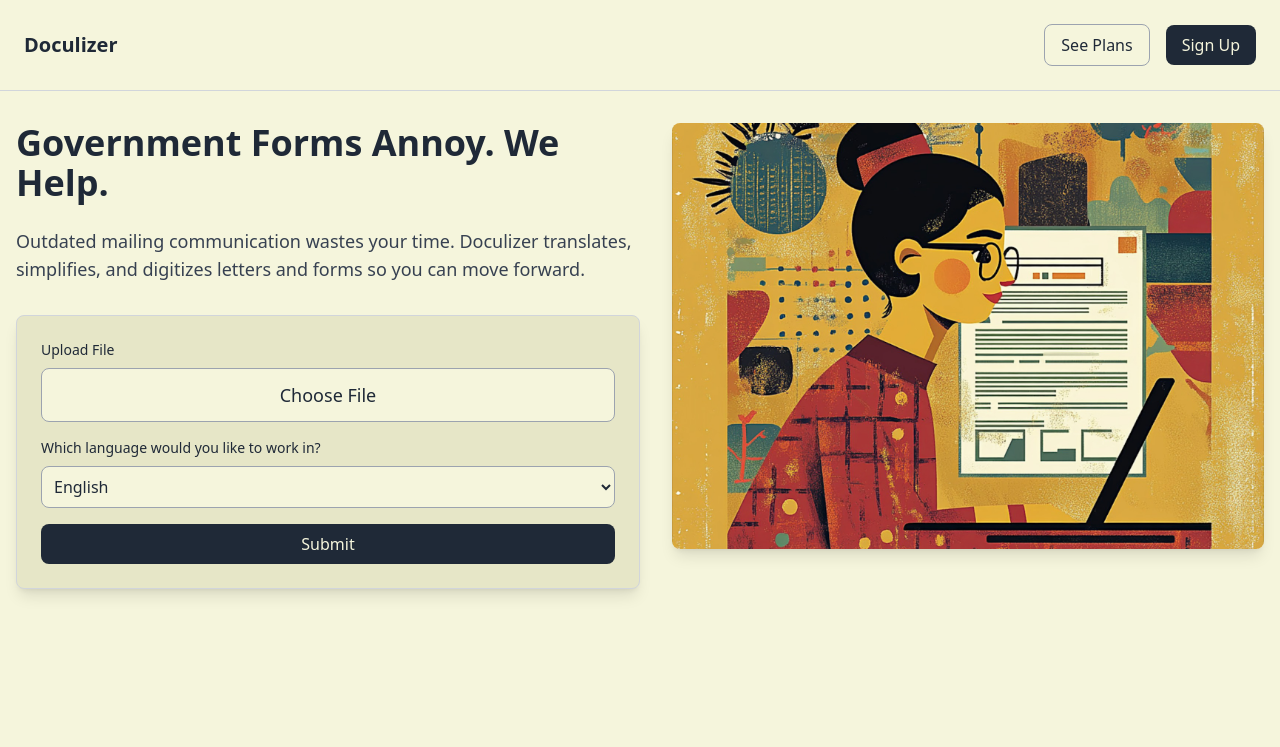
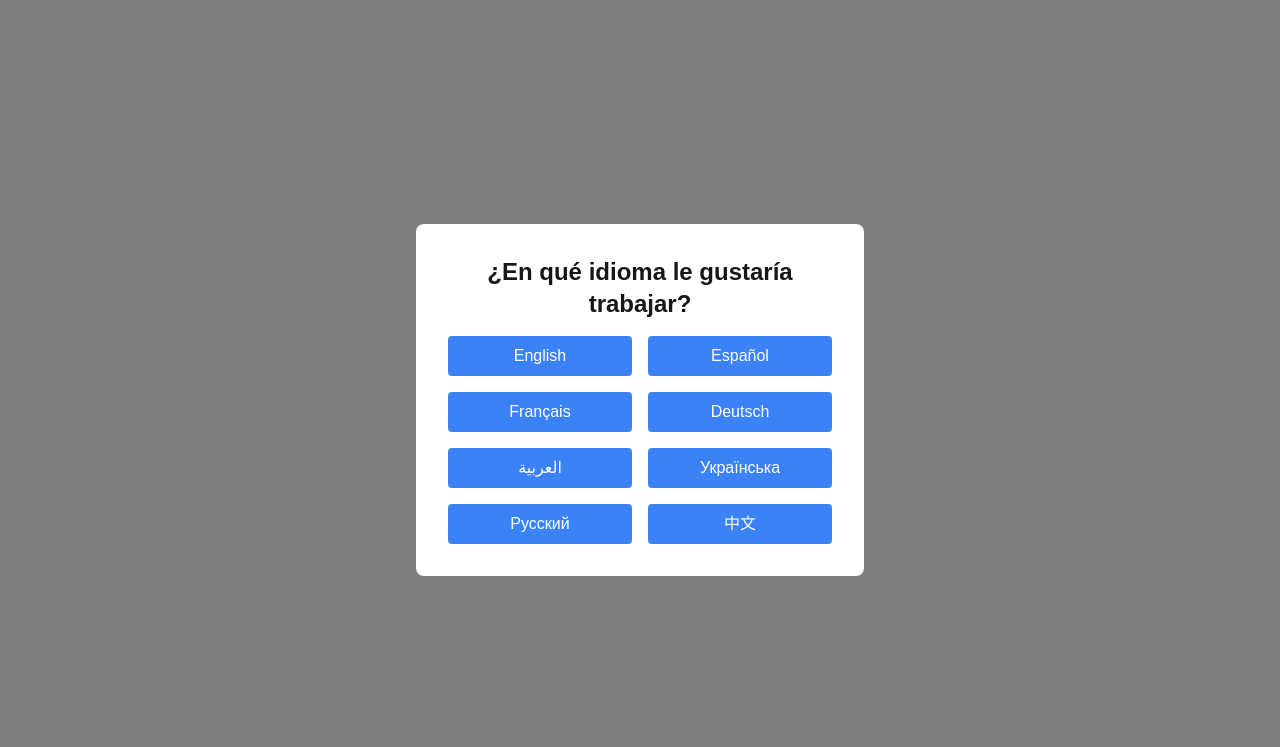
Before and after one commit to Aronart/letterizer, a Next.js app: page / in a window 1280 px wide. Shown: the top 747 px of the page. Built offline with nearby package versions, Linux system fonts and the light colour scheme.

Commit message:
initial change with lang overlay

```diff
--- a/app/page.tsx
+++ b/app/page.tsx
@@ -1,30 +1,48 @@
-"use client";
+'use client'
 
-import { useState, FormEvent, ChangeEvent, useRef } from "react";
-import { v4 as uuidv4 } from "uuid";
-import Image from "next/image";
+import { useState, useEffect, useRef, FormEvent, ChangeEvent } from 'react'
+import Image from 'next/image'
+import { v4 as uuidv4 } from 'uuid'
+
+const languages = [
+  { code: 'en', name: 'English', question: 'Which language would you like to work in?' },
+  { code: 'es', name: 'Español', question: '¿En qué idioma le gustaría trabajar?' },
+  { code: 'fr', name: 'Français', question: 'Dans quelle langue souhaitez-vous travailler ?' },
+  { code: 'de', name: 'Deutsch', question: 'In welcher Sprache möchten Sie arbeiten?' },
+  { code: 'ar', name: 'العربية', question: 'بأي لغة ترغب في العمل؟' },
+  { code: 'uk', name: 'Українська', question: 'Якою мовою ви хотіли б працювати?' },
+  { code: 'ru', name: 'Русский', question: 'На каком языке вы хотели бы работать?' },
+  { code: 'zh', name: '中文', question: '您想使用哪种语言工作？' }
+]
 
 export default function Home() {
-  const [files, setFiles] = useState<File[]>([]);
-  const [language, setLanguage] = useState("en");
-  const [chatMessages, setChatMessages] = useState<
-    { role: string; content: string }[]
-  >([]);
-  const [sessionId] = useState(uuidv4());
-  const [uploading, setUploading] = useState(false);
-  const [showChat, setShowChat] = useState(false);
-  const resultRef = useRef<HTMLDivElement>(null);
-  const pricingRef = useRef<HTMLDivElement>(null);
+  const [files, setFiles] = useState<File[]>([])
+  const [language, setLanguage] = useState<string>('')
+  const [chatMessages, setChatMessages] = useState<{ role: string; content: string }[]>([])
+  const [sessionId] = useState(uuidv4())
+  const [uploading, setUploading] = useState(false)
+  const [showChat, setShowChat] = useState(false)
+  const resultRef = useRef<HTMLDivElement>(null)
+  const pricingRef = useRef<HTMLDivElement>(null)
+  const [currentQuestionIndex, setCurrentQuestionIndex] = useState(0)
+
+  useEffect(() => {
+    const interval = setInterval(() => {
+      setCurrentQuestionIndex((prevIndex) => (prevIndex + 1) % languages.length)
+    }, 3000) // Change question every 3 seconds
+
+    return () => clearInterval(interval)
+  }, [])
 
   const handleFileChange = (e: ChangeEvent<HTMLInputElement>) => {
     if (e.target.files) {
-      setFiles(Array.from(e.target.files));
+      setFiles(Array.from(e.target.files))
     }
-  };
+  }
 
-  const handleLanguageChange = (e: ChangeEvent<HTMLSelectElement>) => {
-    setLanguage(e.target.value);
-  };
+  const handleLanguageSelect = (langCode: string) => {
+    setLanguage(langCode)
+  }
 
   const uploadFileToS3 = async (file: File): Promise<string | null> => {
     try {
@@ -32,53 +50,53 @@ export default function Home() {
         method: "POST",
         headers: { "Content-Type": "application/json" },
         body: JSON.stringify({ filename: file.name, fileType: file.type }),
-      });
+      })
 
-      const { uploadURL } = await response.json();
+      const { uploadURL } = await response.json()
 
       await fetch(uploadURL, {
         method: "PUT",
         headers: { "Content-Type": file.type },
         body: file,
-      });
+      })
 
-      return `uploads/${file.name}`;
+      return `uploads/${file.name}`
     } catch (error) {
-      console.error("Error uploading file:", error);
-      return null;
+      console.error("Error uploading file:", error)
+      return null
     }
-  };
+  }
 
   const handleSubmit = async (e: FormEvent) => {
-    e.preventDefault();
+    e.preventDefault()
     if (files.length === 0) {
-      alert("Please upload at least one file.");
-      return;
+      alert("Please upload at least one file.")
+      return
     }
 
-    setUploading(true);
+    setUploading(true)
 
     try {
-      const s3Key = await uploadFileToS3(files[0]);
+      const s3Key = await uploadFileToS3(files[0])
 
       if (s3Key) {
         const ocrResponse = await fetch("/api/ocr", {
           method: "POST",
           headers: { "Content-Type": "application/json" },
           body: JSON.stringify({ s3Key, sessionId }),
-        });
+        })
 
-        const { extractedText } = await ocrResponse.json();
+        const { extractedText } = await ocrResponse.json()
 
         if (!extractedText) {
-          alert("Failed to extract text from the document.");
-          return;
+          alert("Failed to extract text from the document.")
+          return
         }
 
         setChatMessages((prev) => [
           ...prev,
           { role: "assistant", content: "" },
-        ]);
+        ])
 
         const openaiResponse = await fetch("/api/openai", {
           method: "POST",
@@ -89,41 +107,41 @@ export default function Home() {
             language,
             action: "summarize",
           }),
-        });
+        })
 
-        const reader = openaiResponse.body?.getReader();
+        const reader = openaiResponse.body?.getReader()
         if (reader) {
-          const decoder = new TextDecoder("utf-8");
-          let content = "";
+          const decoder = new TextDecoder("utf-8")
+          let content = ""
 
           while (true) {
-            const { done, value } = await reader.read();
-            if (done) break;
+            const { done, value } = await reader.read()
+            if (done) break
 
-            const chunk = decoder.decode(value, { stream: true });
-            content += chunk;
+            const chunk = decoder.decode(value, { stream: true })
+            content += chunk
 
             setChatMessages((prev) => [
               ...prev.slice(0, -1),
               { role: "assistant", content },
-            ]);
+            ])
           }
         }
 
-        setShowChat(true);
+        setShowChat(true)
       } else {
-        alert("Failed to upload the file.");
+        alert("Failed to upload the file.")
       }
     } catch (error) {
-      console.error("Error during processing:", error);
-      alert("An error occurred during processing.");
+      console.error("Error during processing:", error)
+      alert("An error occurred during processing.")
     }
 
-    setUploading(false);
-  };
+    setUploading(false)
+  }
 
   const handleChatSubmit = async (message: string) => {
-    setChatMessages((prev) => [...prev, { role: "user", content: message }]);
+    setChatMessages((prev) => [...prev, { role: "user", content: message }])
 
     try {
       const response = await fetch("/api/openai", {
@@ -135,87 +153,91 @@ export default function Home() {
           sessionId,
           language,
         }),
-      });
+      })
 
-      const reader = response.body?.getReader();
+      const reader = response.body?.getReader()
       if (reader) {
-        const decoder = new TextDecoder("utf-8");
-        let content = "";
+        const decoder = new TextDecoder("utf-8")
+        let content = ""
 
         setChatMessages((prev) => [
           ...prev,
           { role: "assistant", content: "" },
-        ]);
+        ])
 
         while (true) {
-          const { done, value } = await reader.read();
-          if (done) break;
+          const { done, value } = await reader.read()
+          if (done) break
 
-          const chunk = decoder.decode(value, { stream: true });
-          content += chunk;
+          const chunk = decoder.decode(value, { stream: true })
+          content += chunk
 
           setChatMessages((prev) => {
-            const updatedMessages = [...prev];
+            const updatedMessages = [...prev]
             const lastMessageIndex = updatedMessages.findIndex(
               (msg) => msg.role === "assistant" && msg.content === ""
-            );
+            )
             if (lastMessageIndex !== -1) {
-              updatedMessages[lastMessageIndex].content = content;
+              updatedMessages[lastMessageIndex].content = content
             }
-            return updatedMessages;
-          });
+            return updatedMessages
+          })
         }
       }
     } catch (error) {
-      console.error("Error during chat processing:", error);
-      alert("An error occurred during chat processing.");
+      console.error("Error during chat processing:", error)
+      alert("An error occurred during chat processing.")
     }
-  };
+  }
 
   const scrollToPricing = () => {
-    pricingRef.current?.scrollIntoView({ behavior: "smooth" });
-  };
+    pricingRef.current?.scrollIntoView({ behavior: "smooth" })
+  }
+
+  if (!language) {
+    return (
+      <div className="fixed inset-0 bg-black bg-opacity-50 flex items-center justify-center z-50">
+        <div className="bg-white rounded-lg p-8 max-w-md w-full">
+          <h2 className="text-2xl font-bold mb-4 text-center">
+            {languages[currentQuestionIndex].question}
+          </h2>
+          <div className="grid grid-cols-2 gap-4">
+            {languages.map((lang) => (
+              <button
+                key={lang.code}
+                onClick={() => handleLanguageSelect(lang.code)}
+                className="w-full px-4 py-2 bg-blue-500 text-white rounded hover:bg-blue-600 transition-colors"
+              >
+                {lang.name}
+              </button>
+            ))}
+          </div>
+        </div>
+      </div>
+    )
+  }
 
   return (
-    <div className="font-sans bg-[#f5f5dc] text-gray-800 min-h-screen">
-      <div className="bg-[#f5f5dc] text-gray-800">
-        {/* Navigation */}
-        <nav className="flex justify-between items-center p-6 border-b border-gray-300 sticky top-0 bg-[#f5f5dc] z-50">
-          <div className="text-xl font-bold">Doculizer</div>
-          <div className="flex gap-4 items-center">
-            <button
-              onClick={scrollToPricing}
-              className="px-4 py-2 bg-transparent text-gray-800 hover:bg-[#e6e6c7] rounded-lg transition-colors border border-gray-400"
-            >
-              See Plans
+    <div className="flex flex-col min-h-screen">
+      <header className="bg-gray-800 text-white p-4">
+        <nav className="container mx-auto flex justify-between items-center">
+          <div className="text-2xl font-bold">Doculizer</div>
+          <button onClick={scrollToPricing} className="bg-blue-500 text-white px-4 py-2 rounded hover:bg-blue-600 transition-colors">
+            Pricing
           </button>
-            <button
-              onClick={() => window.open("https://airtable.com/app6lF04LIuLbm3Z8/pagg0r3rqobQKG2t6/form", "_blank")}
-              className="px-4 py-2 bg-gray-800 text-[#f5f5dc] rounded-lg hover:bg-gray-700 transition-colors"
-            >
-              Sign Up
-            </button>
-          </div>
         </nav>
+      </header>
 
-        {/* Main Content */}
-        <main className="container mx-auto px-4 py-8">
-          {/* Hero and Upload Section */}
-          <div className="flex flex-col md:flex-row mb-24">
-            {/* Left side: Hero content and Upload form */}
-            <div className="w-full md:w-1/2 space-y-8">
-              <div className="space-y-6">
-                <h1 className="text-4xl font-extrabold">
-                  Government Forms Annoy.
-                  We Help.
-                </h1>
-                <p className="text-lg text-gray-700">
-                  Outdated mailing communication wastes your time. Doculizer translates, simplifies, and digitizes letters and forms so you can move forward.
-                </p>
+      <main className="flex-grow container mx-auto p-4">
+        <div className="mb-8">
+          <h1 className="text-4xl font-bold mb-4">Welcome to Doculizer</h1>
+          <p className="text-xl">Upload your document and get valuable insights in {languages.find(lang => lang.code === language)?.name}.</p>
         </div>
 
+        <div className="grid md:grid-cols-2 gap-8">
+          <div>
             {/* File Upload Section */}
-              <section className="bg-[#e6e6c7] p-6 rounded-lg shadow-lg border border-gray-300">
+            <section className="bg-gray-100 p-6 rounded-lg shadow-lg border border-gray-300">
               <form onSubmit={handleSubmit} className="flex flex-col space-y-4">
                 <div className="flex flex-col space-y-2">
                   <label htmlFor="file-upload" className="text-sm font-medium">
@@ -230,114 +252,69 @@ export default function Home() {
                   />
                   <label
                     htmlFor="file-upload"
-                      className="cursor-pointer bg-[#f5f5dc] text-gray-800 py-3 px-4 rounded-lg hover:bg-[#e6e6c7] transition-colors inline-block text-center font-medium text-lg border border-gray-400"
+                    className="cursor-pointer bg-white text-gray-800 py-3 px-4 rounded-lg hover:bg-gray-200 transition-colors inline-block text-center font-medium text-lg border border-gray-400"
                   >
                     {files.length > 0 ? files[0].name : "Choose File"}
                   </label>
                 </div>
-                  <div className="flex flex-col space-y-2">
-                    <label htmlFor="language-select" className="text-sm font-medium">
-                      Which language would you like to work in?
-                    </label>
-                    <select
-                      id="language-select"
-                      value={language}
-                      onChange={handleLanguageChange}
-                      className="border border-gray-400 rounded-lg p-2 w-full bg-[#f5f5dc] text-gray-800"
-                    >
-                      <option value="en">English</option>
-                      <option value="es">Spanish</option>
-                      <option value="fr">French</option>
-                      <option value="de">German</option>
-                      <option value="ar">Arabic</option>
-                      <option value="uk">Ukrainian</option>
-                      <option value="ru">Russian</option>
-                      <option value="zh">Chinese</option>
-                    </select>
-                  </div>
                 <button
                   type="submit"
                   disabled={uploading}
-                    className={`bg-gray-800 text-[#f5f5dc] py-2 px-4 rounded-lg ${
-                      uploading ? "opacity-50 cursor-not-allowed" : "hover:bg-gray-700"
+                  className={`bg-blue-500 text-white py-2 px-4 rounded-lg ${
+                    uploading ? "opacity-50 cursor-not-allowed" : "hover:bg-blue-600"
                   } transition-colors`}
                 >
                   {uploading ? "Processing..." : "Submit"}
                 </button>
               </form>
             </section>
+
+            {/* Results Section */}
+            {showChat && (
+              <div ref={resultRef} className="mt-8">
+                <h2 className="text-2xl font-bold mb-4">Results</h2>
+                <div className="bg-white p-4 rounded-lg shadow border border-gray-300">
+                  {chatMessages.map((message, index) => (
+                    <div key={index} className={`mb-4 ${message.role === 'user' ? 'text-right' : 'text-left'}`}>
+                      <div className={`inline-block p-2 rounded-lg ${message.role === 'user' ? 'bg-blue-100' : 'bg-gray-100'}`}>
+                        {message.content}
                       </div>
-
-            {/* Right side: Placeholder Image / Result and Chat */}
-            <div className="w-full md:w-1/2 md:pl-8 mt-8 md:mt-0" ref={resultRef}>
-              <div className="relative">
-                {/* Placeholder Image */}
-                <div className={`transition-all duration-500 ease-in-out ${showChat ? 'opacity-0 h-0' : 'opacity-100 h-auto'}`}>
-                  <Image
-                    src="/placeholder-image.jpeg"
-                    alt="Placeholder"
-                    width={800}
-                    height={600}
-                    className="w-full h-auto object-cover rounded-lg shadow-lg"
-                  />
-                </div>
-
-                {/* Result and Chat Section */}
-                <div
-                  className={`transition-all duration-500 ease-in-out relative z-10 ${
-                    showChat ? "opacity-100 max-h-[1000px]" : "opacity-0 max-h-0"
-                  } overflow-hidden`}
-                >
-                  <div className="bg-[#e6e6c7] p-6 rounded-lg shadow-lg border border-gray-300 space-y-4">
-                    <h2 className="text-2xl font-bold mb-4">Chat</h2>
-                    <div className="border border-gray-400 p-4 rounded-lg h-64 overflow-y-auto bg-[#f5f5dc]">
-                      {chatMessages.map((message, index) => (
-                        <div key={index} className="mb-4">
-                          <strong className="block text-gray-700">
-                            {message.role === "user" ? "You" : "Assistant"}:
-                          </strong>
-                          <pre className="whitespace-pre-wrap text-gray-800">
-                            {message.content}
-                          </pre>
                     </div>
                   ))}
                 </div>
-
-                    {/* Temporary switch between form redirection and chat behavior */}
-                    <form
-                      onSubmit={(e: FormEvent<HTMLFormElement>) => {
-                        e.preventDefault();
-
-                        /* // Comment out this block when re-enabling dynamic chat
-                        window.open(
-                          "https://airtable.com/app6lF04LIuLbm3Z8/pagyka1WMIl8kC0bh/form",
-                          "_blank"
-                        ); */
-
-                        const message = (
-                          e.currentTarget.elements.namedItem("message") as HTMLInputElement
-                        ).value;
-                        handleChatSubmit(message);
-                        e.currentTarget.reset();
-                      }}
-                      className="flex space-x-4"
-                    >
+                <form onSubmit={(e) => {
+                  e.preventDefault()
+                  const input = e.currentTarget.elements.namedItem('chat-input') as HTMLInputElement
+                  if (input.value.trim()) {
+                    handleChatSubmit(input.value.trim())
+                    input.value = ''
+                  }
+                }} className="mt-4 flex">
                   <input
                     type="text"
-                        name="message"
+                    name="chat-input"
                     placeholder="Ask a question..."
-                        className="flex-1 border border-gray-400 rounded-lg p-2 bg-[#f5f5dc] text-gray-800"
+                    className="flex-grow p-2 border border-gray-300 rounded-l-lg focus:outline-none focus:ring-2 focus:ring-blue-500"
                   />
                   <button
                     type="submit"
-                        className="bg-gray-800 text-[#f5f5dc] py-2 px-4 rounded-lg hover:bg-gray-700 transition-colors"
+                    className="bg-blue-500 text-white px-4 py-2 rounded-r-lg hover:bg-blue-600 transition-colors"
                   >
                     Send
                   </button>
                 </form>
               </div>
+            )}
           </div>
-              </div>
+
+          <div>
+            <Image
+              src="/placeholder-image.jpeg"
+              alt="Placeholder"
+              width={500}
+              height={300}
+              className="rounded-lg shadow-lg"
+            />
           </div>
         </div>
 
@@ -345,7 +322,7 @@ export default function Home() {
         <div ref={pricingRef} className="py-16 scroll-mt-20">
           <div className="grid md:grid-cols-2 gap-8 max-w-4xl mx-auto">
             {/* Free Plan */}
-              <div className="w-full bg-[#e6e6c7] p-8 rounded-lg shadow-lg border border-gray-300">
+            <div className="w-full bg-white p-8 rounded-lg shadow-lg border border-gray-300">
               <div className="mb-8">
                 <h3 className="text-2xl font-bold mb-2">Free</h3>
                 <p className="text-gray-700 mb-4">
@@ -371,14 +348,14 @@ export default function Home() {
 
               <button
                 onClick={() => window.scrollTo({ top: 0, behavior: 'smooth' })}
-                  className="w-full px-6 py-3 bg-gray-800 text-[#f5f5dc] rounded-lg hover:bg-gray-700 transition-colors"
+                className="w-full px-6 py-3 bg-blue-500 text-white rounded-lg hover:bg-blue-600 transition-colors"
               >
                 Try It
               </button>
             </div>
 
             {/* Pro Plan */}
-              <div className="w-full bg-gray-800 text-[#f5f5dc] p-8 rounded-lg shadow-lg relative overflow-hidden">
+            <div className="w-full bg-gray-800 text-white p-8 rounded-lg shadow-lg relative overflow-hidden">
               <div className="mb-8">
                 <h3 className="text-2xl font-bold mb-2">Pro</h3>
                 <p className="text-gray-300 mb-4">
@@ -388,6 +365,10 @@ export default function Home() {
               </div>
 
               <ul className="space-y-4 mb-8">
+                <li className="flex items-center">
+                  <span className="mr-2 text-green-400">✓</span>
+                  Unlimited document processing
+                </li>
                 <li className="flex items-center">
                   <span className="mr-2 text-green-400">✓</span>
                   Unlimited document processing
@@ -404,14 +385,25 @@ export default function Home() {
 
               <button
               onClick={() => window.open("https://airtable.com/app6lF04LIuLbm3Z8/pagg0r3rqobQKG2t6/form", "_blank")}
-                className="w-full px-6 py-3 bg-[#f5f5dc] text-gray-800 rounded-lg hover:bg-[#e6e6c7] transition-colors">
+              className="w-full px-6 py-3 bg-white text-gray-800 rounded-lg hover:bg-gray-200 transition-colors">
                 Sign Up
               </button>
             </div>
           </div>
         </div>
       </main>
+
+      <footer className="bg-gray-800 text-white p-4 mt-8">
+        <div className="container mx-auto text-center">
+          <p>&copy; 2023 Doculizer. All rights reserved.</p>
         </div>
+      </footer>
+
+      {process.env.NEXT_PUBLIC_DEMO_MODE === 'true' && (
+        <div className="bg-yellow-300 text-black p-2 text-center fixed bottom-0 left-0 right-0">
+          Demo Mode: Functionality is simulated
         </div>
-  );
+      )}
+    </div>
+  )
 }
```
Lines whose indentation alone changed are shown as unchanged.
